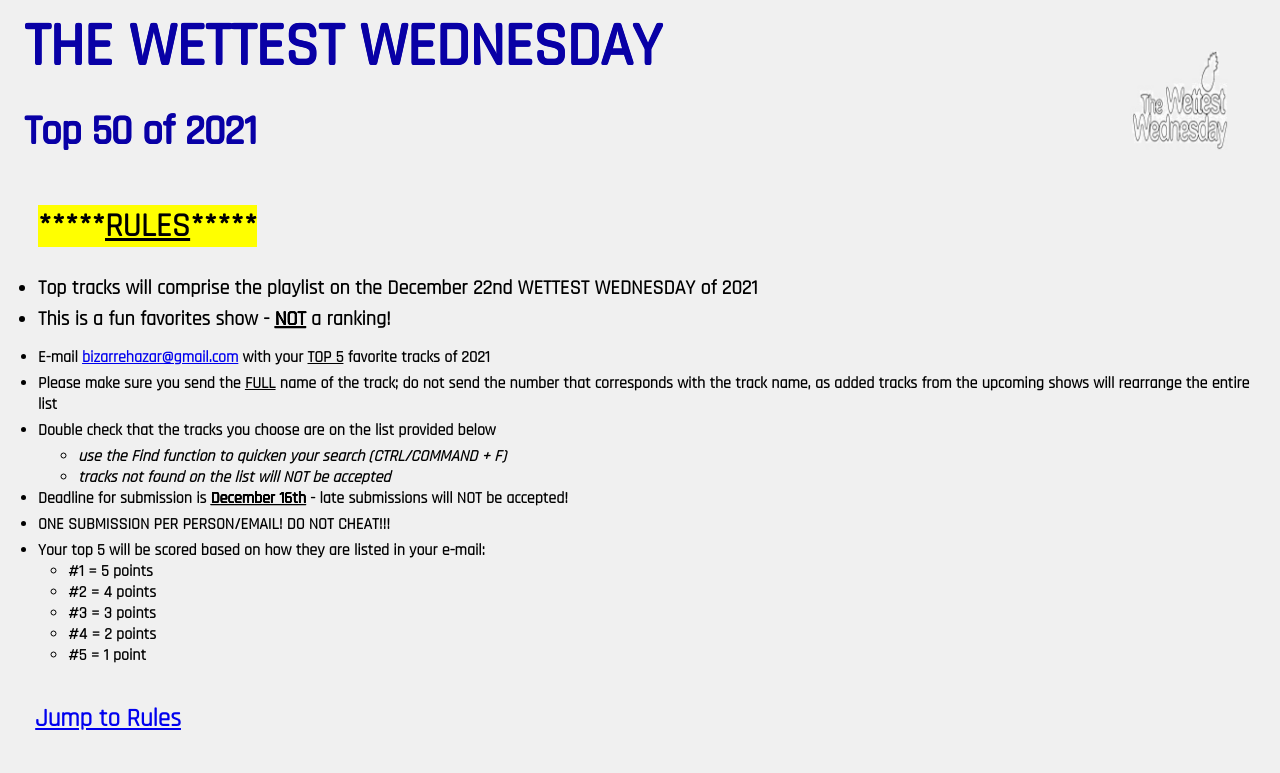
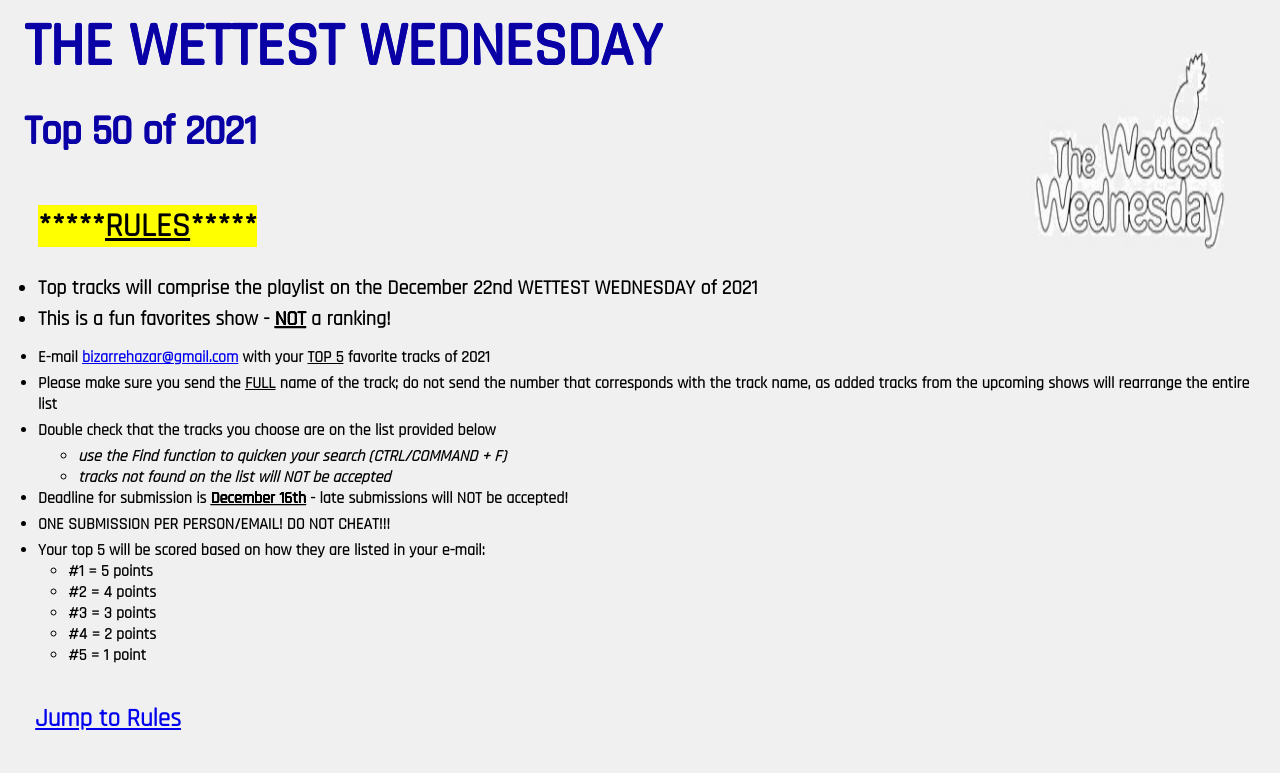
Before and after one commit to BizarreHazar87/bizarrehazar87.github.io, a plain HTML site: page index.html in a window 1280 px wide. Shown: the top 773 px of the page. Drawn offline with Linux system fonts and the light colour scheme.

Commit message:
Update index.html

```diff
--- a/index.html
+++ b/index.html
@@ -15,7 +15,7 @@
 <body>
 
 <div class="controls">
-    <img src="WettestWednesday.jpg" width="100" height="100">
+    <img src="WettestWednesday.jpg" width="200" height="200">
 </div>
 
 <style>
```
